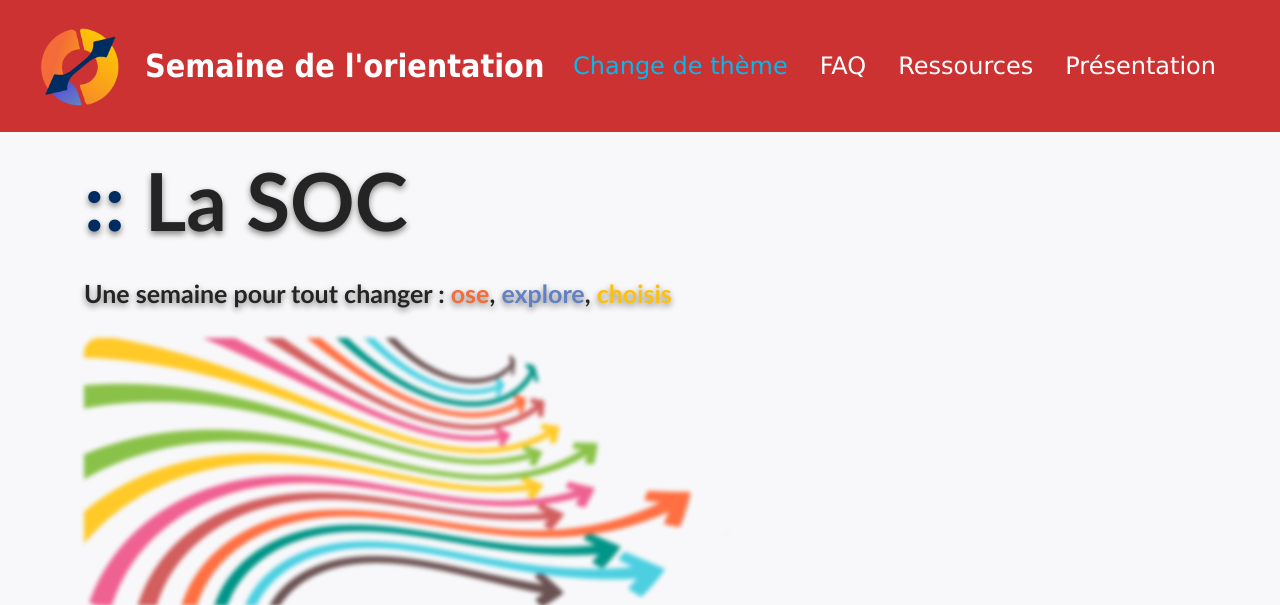
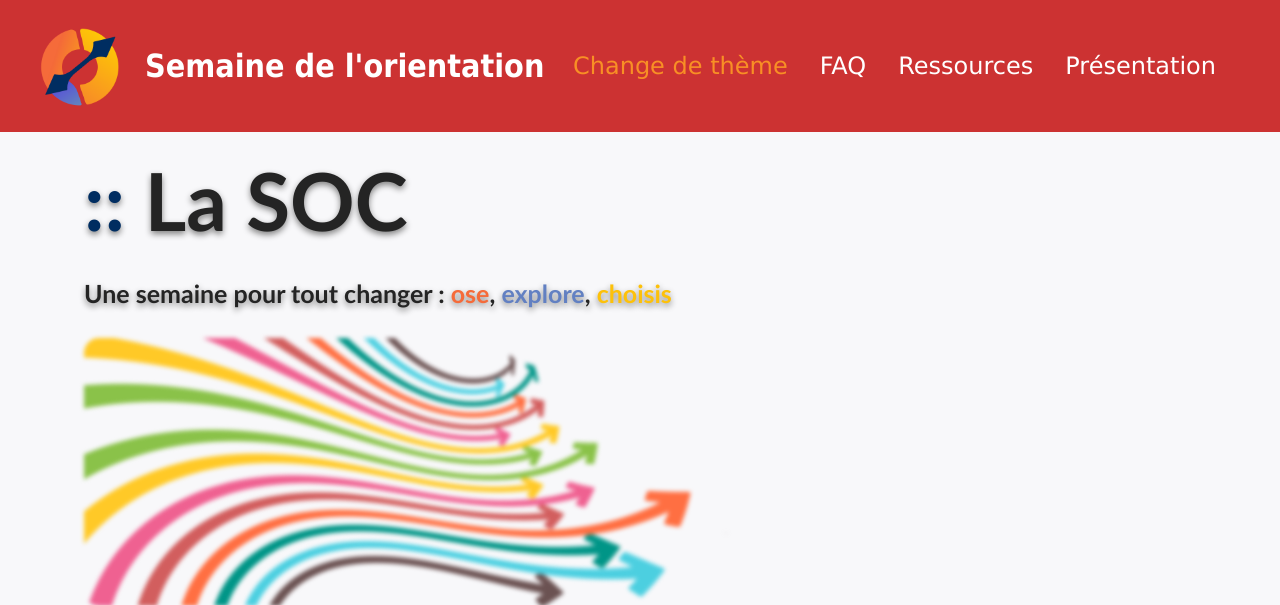
Before and after one commit to Tarkhubal/semaine-orientation-et-citoyennete, a Flask app: page / in a window 1280 px wide, with the pointer over the restyled element. Shown: the top 605 px of the page. Run offline with Flask 3, Linux system fonts and the light colour scheme.

Commit message:
Changed Hover nav Button color

```diff
--- a/static/css/base.css
+++ b/static/css/base.css
@@ -131,7 +131,7 @@ nav {
 }
 
 .menu > li > a:hover {
-    color: #00BAF0;
+    color: #f88f25;
 }
 
 .menu-button-container {
```
